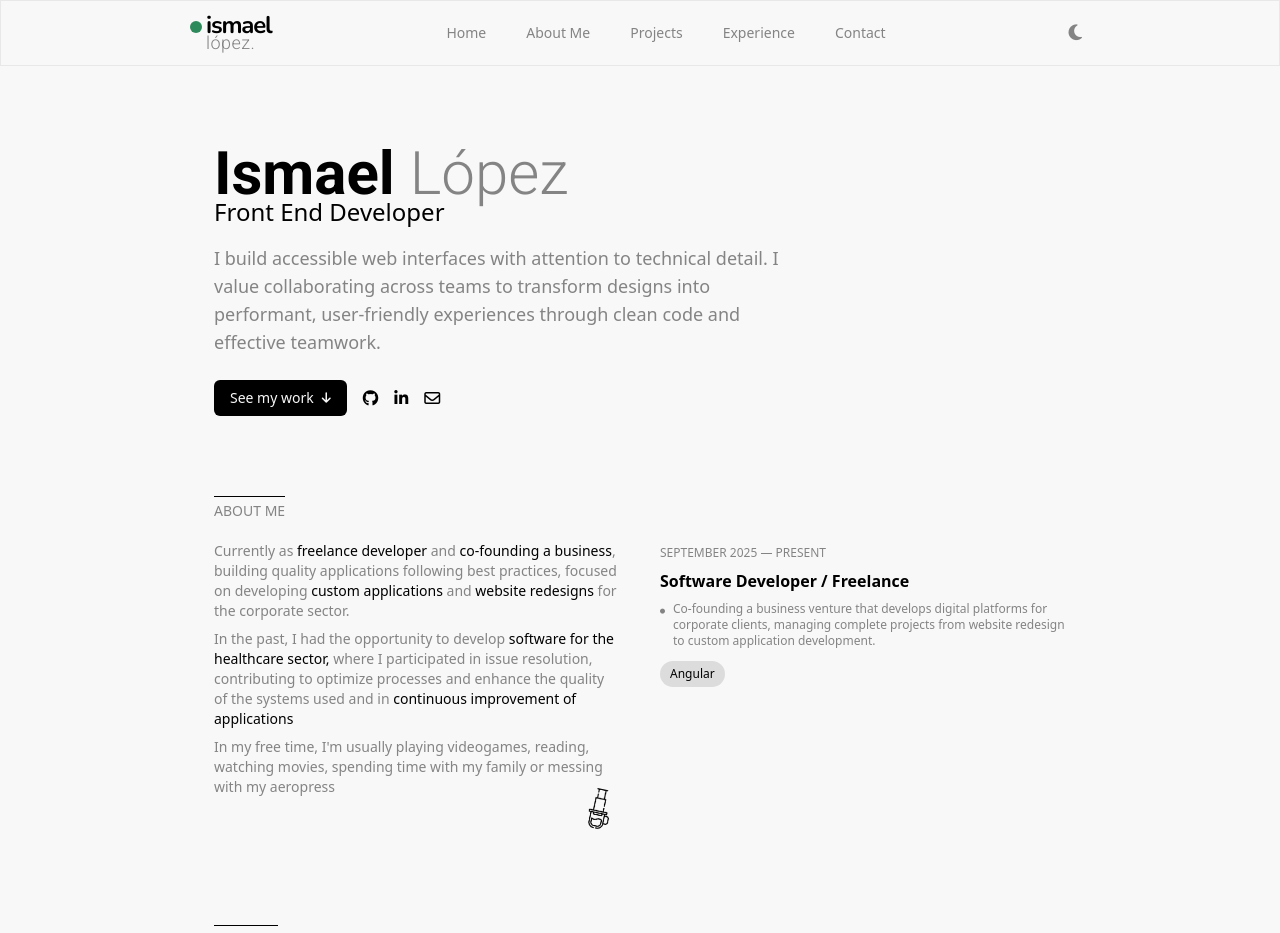
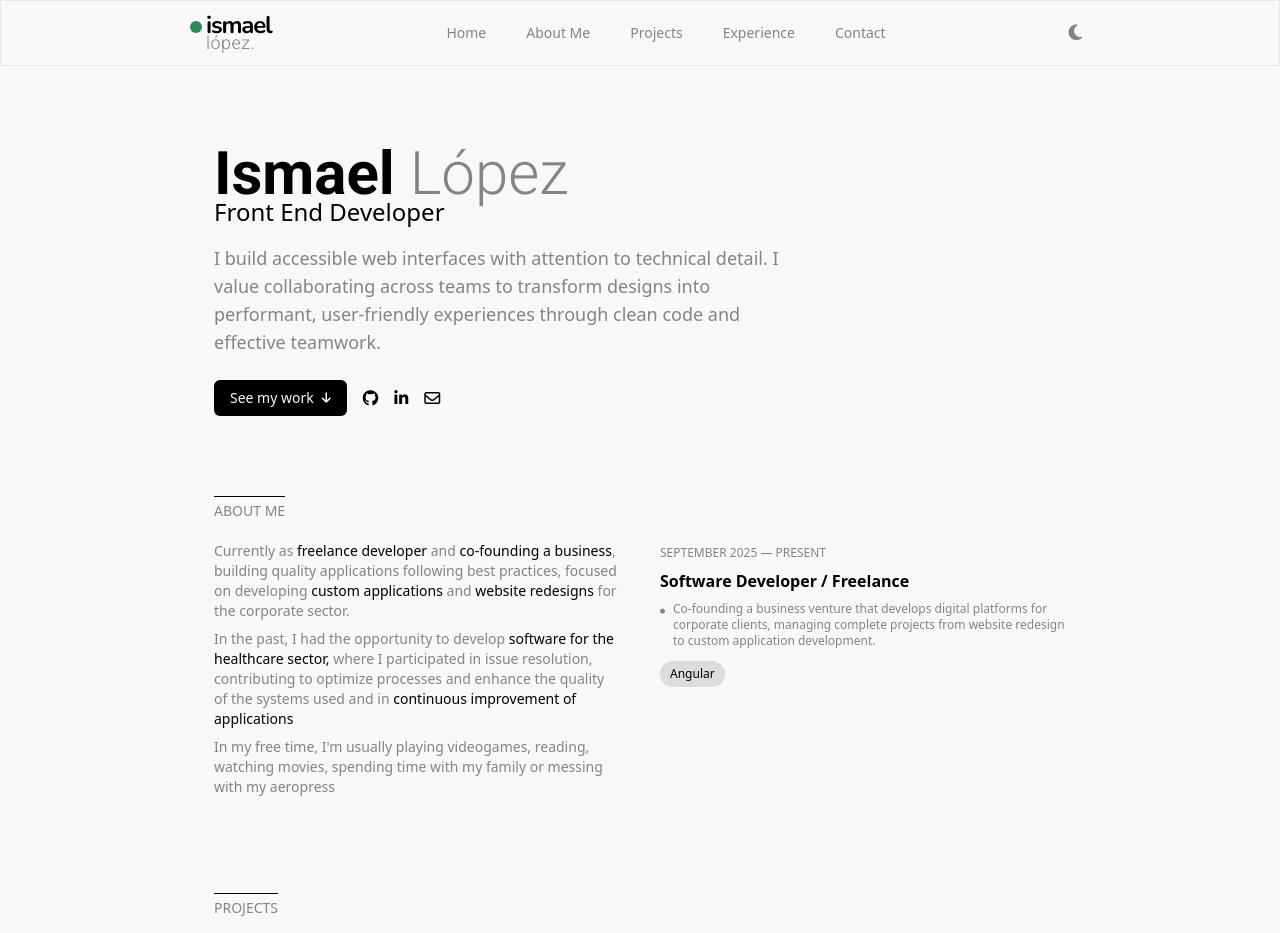
Before and after one commit to ismaelplg/ismaelplg.github.io, an Angular app: page /about in a window 1280 px wide. Shown: the top 933 px of the page. Built offline with nearby package versions, Linux system fonts and the light colour scheme.

Commit message:
chore: remove aeropress icon

```diff
--- a/src/app/modules/about/about.component.html
+++ b/src/app/modules/about/about.component.html
@@ -66,11 +66,6 @@
                     watching movies, spending time with my family or messing
                     with my aeropress
                 </h1>
-                <img
-                    src="icons/aeropress.png"
-                    alt="aeropress"
-                    class="-mt-4 size-10 rotate-12 self-end"
-                />
             </div>
         </div>
         <!-- CURRENT WORK -->
```
